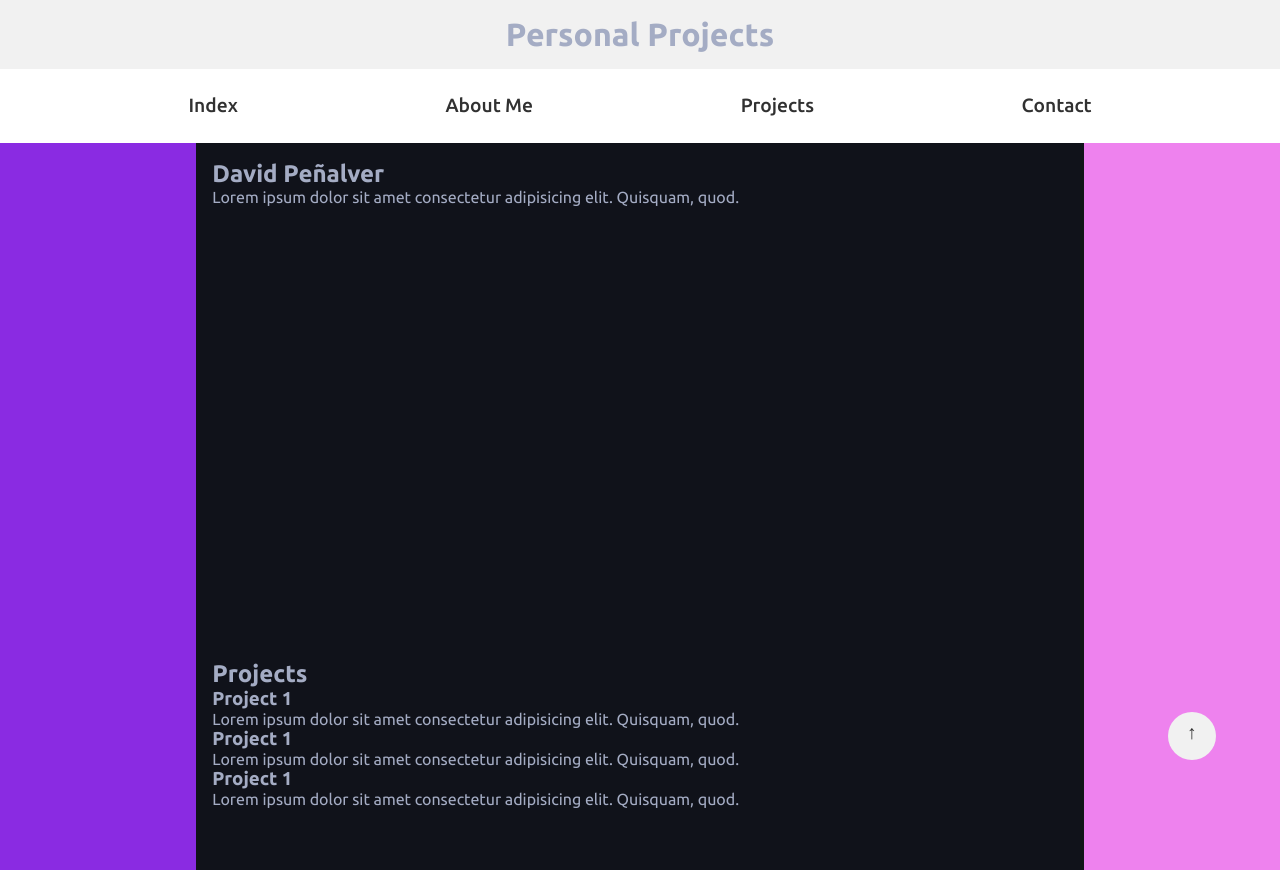
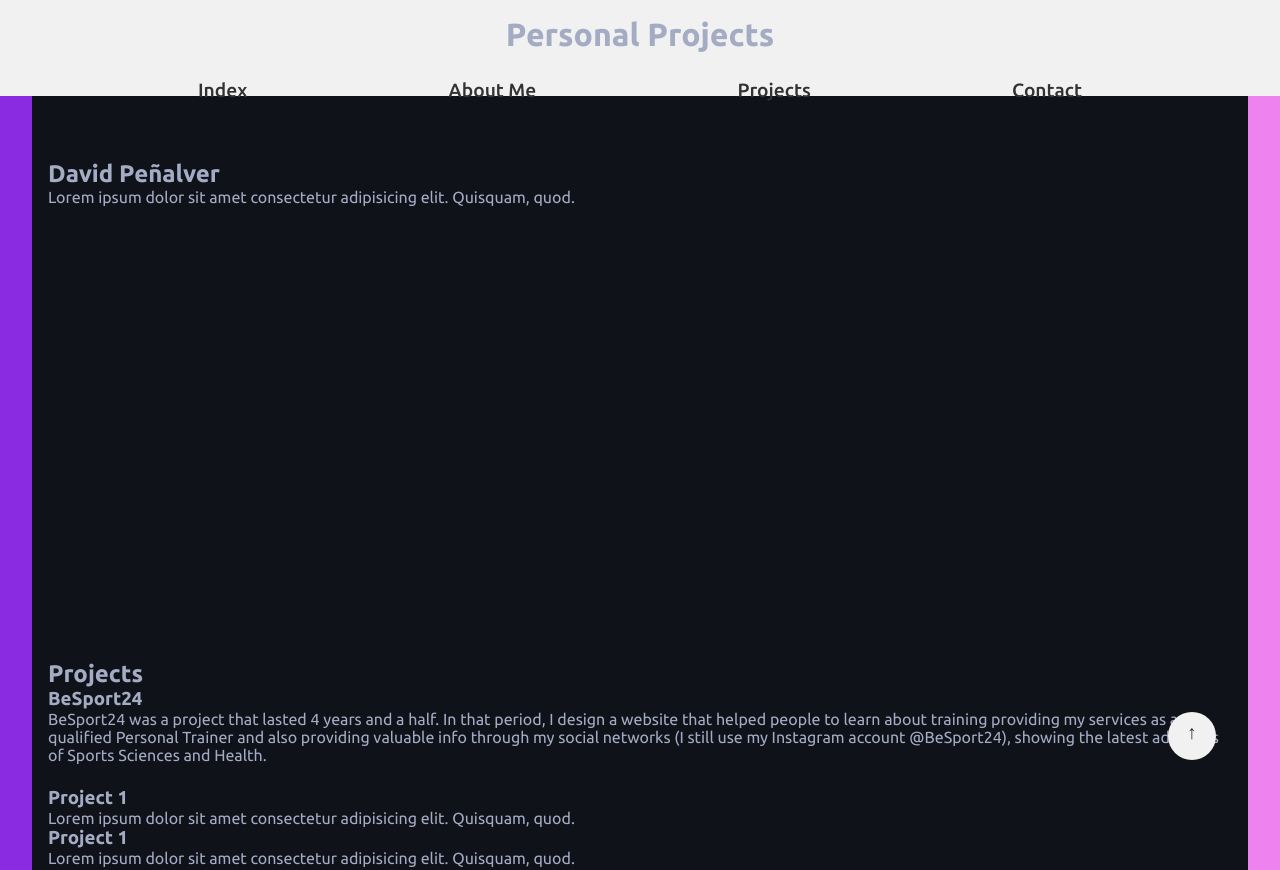
Before and after one commit to david13penalver/website, a plain HTML site: page projects.html in a window 1280 px wide. Shown: the top 870 px of the page. Drawn offline with Linux system fonts and the light colour scheme.

Commit message:
Scroll behaviour fixed to a fixed header height

```diff
--- a/css/projects.css
+++ b/css/projects.css
@@ -5,7 +5,7 @@
     padding: 0;
     box-sizing: border-box;
     scroll-behavior: smooth;
-    scroll-padding-top: 15vh;
+    scroll-padding-top: 14vh;
 }
 
 :root {
@@ -40,14 +40,13 @@ header {
     position: fixed;
     padding: 1rem 1rem;
     background-color: var(--background-light-color);
+    height: 12vh;
     width: 100%;
     z-index: 1000;
     text-align: center;
 }
 
-h1 {
-    display: block;
-}
+
 
 nav {
     grid-area: nav;
@@ -55,10 +54,7 @@ nav {
     justify-content: space-evenly;
     align-items: center;
     width: 100%;
-    position: fixed;
-    padding: 5.3em 0em 1em;
-    background-color: var(--background-dark-grey);
-    background-color: white;
+    padding-top: 1rem;
 }
 
 a {
@@ -129,7 +125,7 @@ footer {
     .container {
         grid-template-areas: 'header header header header header header header header header header header header'
                         'nav nav nav nav nav nav nav nav nav nav nav nav'
-                        'left left main main main main main main main main right right'
+                        'left left left main main main main main main right right right'
                         'footer footer footer footer footer footer footer footer footer footer footer footer';
 
     }
--- a/projects.html
+++ b/projects.html
@@ -10,14 +10,15 @@
     <div class="container">
         <header>
             <h1>Personal Projects</h1>
+            <nav>
+                <a href="index.html">Index</a>
+                <a href="#about-me">About Me</a>
+                <a href="#projects">Projects</a>
+                <a href="#contact">Contact</a>
+            </nav>
 
         </header>
-        <nav>
-            <a href="index.html">Index</a>
-            <a href="#about-me">About Me</a>
-            <a href="#projects">Projects</a>
-            <a href="#contact">Contact</a>
-        </nav>
+
         <aside class="left"></aside>
 
         <main>
@@ -29,8 +30,9 @@
             <section>
                 <h2 id="projects">Projects</h2>
                 <div class="project">
-                    <h3>Project 1</h3>
-                    <p>Lorem ipsum dolor sit amet consectetur adipisicing elit. Quisquam, quod.</p>
+                    <h3>BeSport24</h3>
+                    <p>BeSport24 was a project that lasted 4 years and a half. In that period, I design a website that helped people to learn about training providing my services as a qualified Personal Trainer and also providing valuable info through my social networks (I still use my Instagram account @BeSport24), showing the latest advances of Sports Sciences and Health.</p>
+                    <a href="https://github.com/david13penalver/BeSport24"></a>
                 </div>
                 <div class="project">
                     <h3>Project 1</h3>
```
